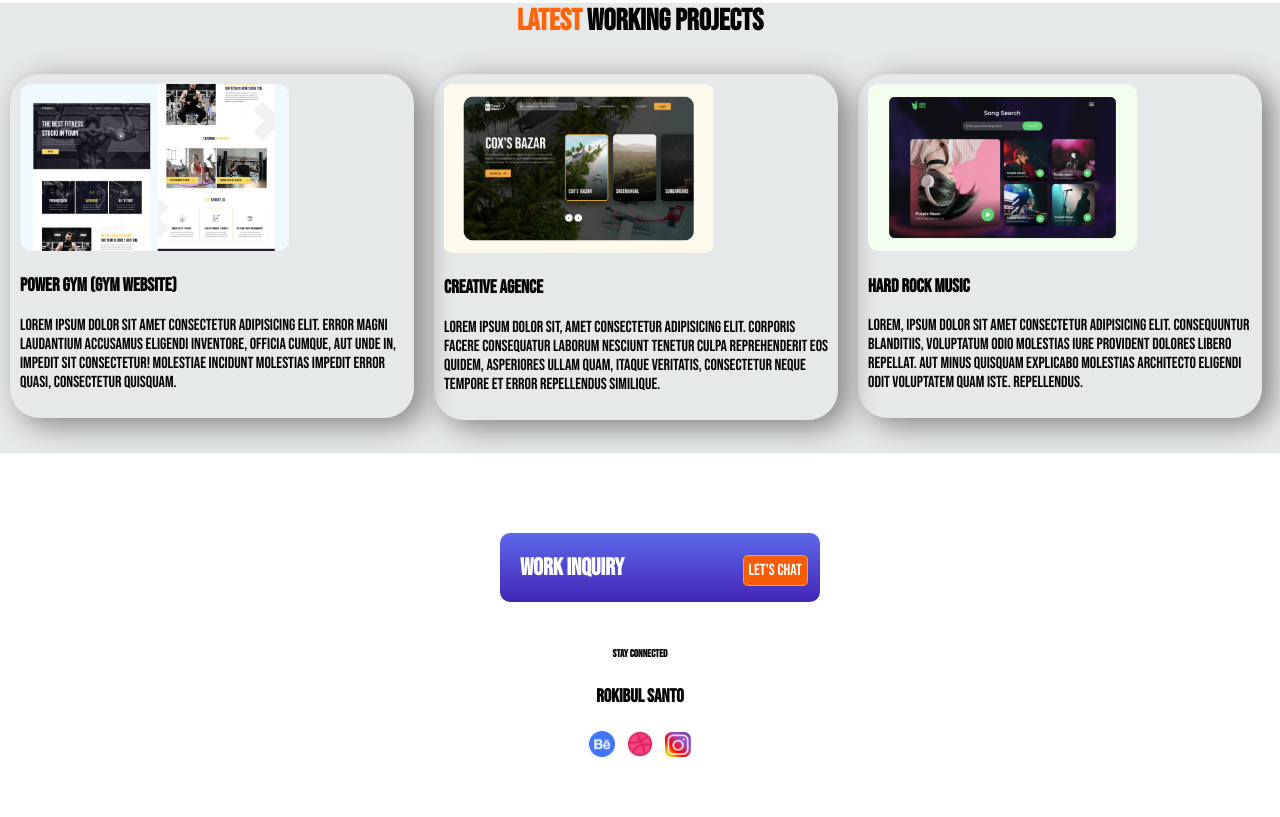
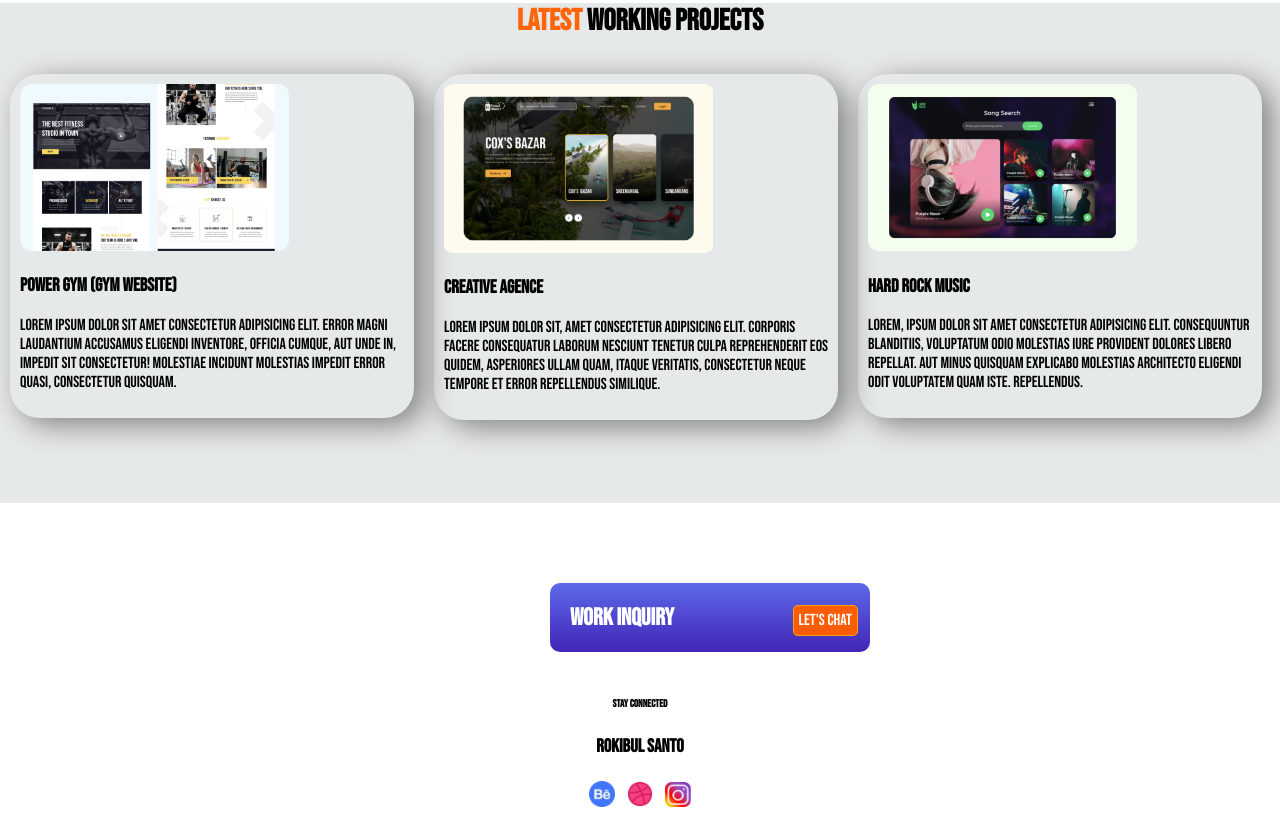
Before and after one commit to developerSanto/personal-website-assaignment1, a plain HTML site: page index.html in a window 1280 px wide. Shown: the part 1099-1916 px from the top of the page. Before the commit the page ends 1866 px from the top, so only its background shows below. Drawn offline with Linux system fonts and the light colour scheme.

Commit message:
coding done for my assaignment 1 yayyy

```diff
--- a/style.css
+++ b/style.css
@@ -62,13 +62,13 @@ body{
 }
 .work-section{
     background-color: rgba(211, 216, 218, 0.562);
-    height: 450px;
+    height: 500px;
 }
 .inquiry{
    background-image: linear-gradient(#5D69E9, #4225B6
    );
     width: 280px;
-   margin-left: 500px;
+   margin-left: 550px;
     margin-top: 80px;
     padding: 20px;
     border-radius: 10px;
```
